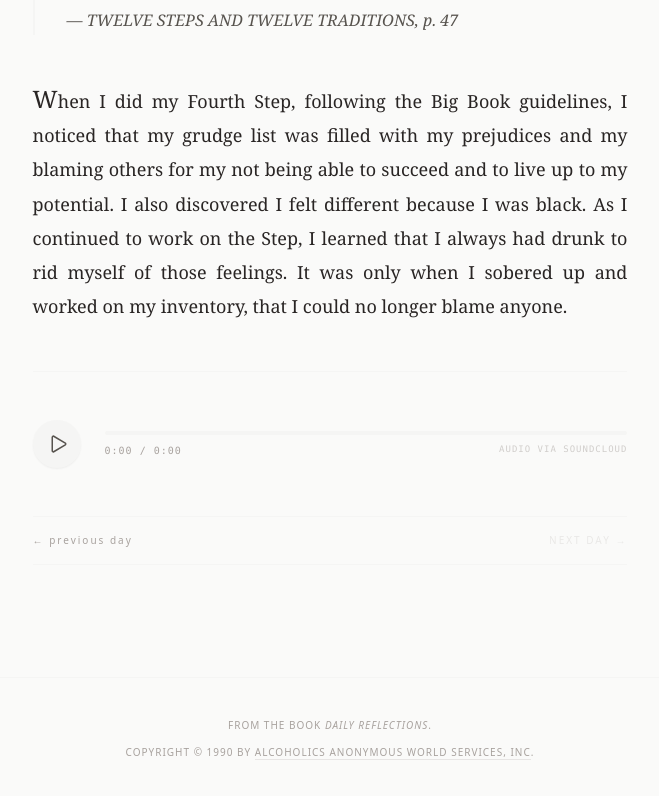
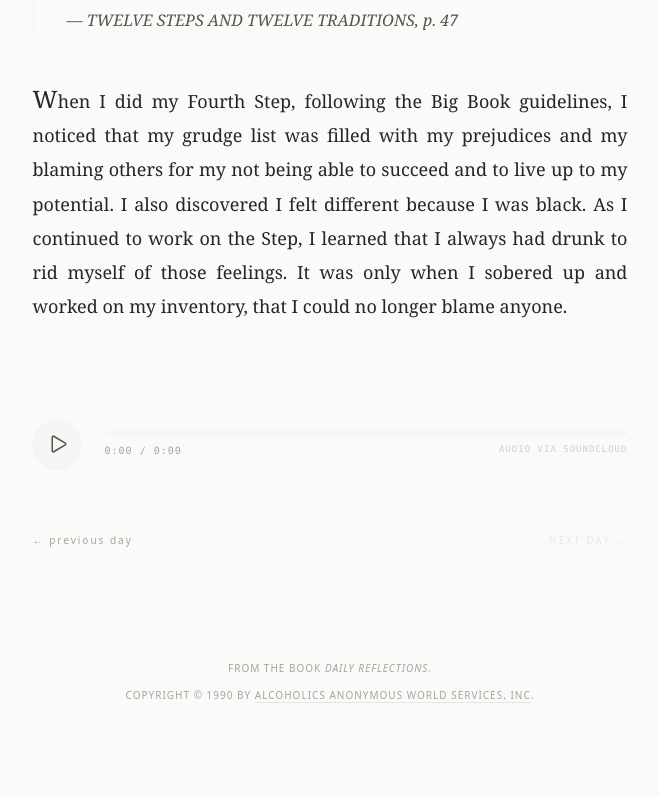
Before and after one commit to williamthazard/daily-reflections, a React (Vite) app: page /#2026-04-11 in a window 1280 px wide. Shown: the part 567-1363 px from the top of the page, without its empty margins (310-969 px from the left). Built offline with nearby package versions, Linux system fonts and the light colour scheme.

Commit message:
💄 Style: Tighten footer spacing and remove redundant divider

```diff
--- a/src/App.tsx
+++ b/src/App.tsx
@@ -454,7 +454,7 @@ function App() {
           )}
         </main>
 
-        <footer className="mt-16 border-t border-stone-100 dark:border-stone-900 pt-10 text-center text-[10px] text-stone-400 space-y-3 tracking-widest uppercase pb-12">
+        <footer className="mt-12 text-center text-[10px] text-stone-400 space-y-3 tracking-widest uppercase pb-12">
           <p>From the book <em>Daily Reflections</em>.</p>
           <p>Copyright © 1990 by <a href="https://www.aa.org/" className="hover:text-stone-600 dark:hover:text-stone-300 border-b border-stone-200 dark:border-stone-800 transition-all">Alcoholics Anonymous World Services, Inc</a>.</p>
         </footer>
```
